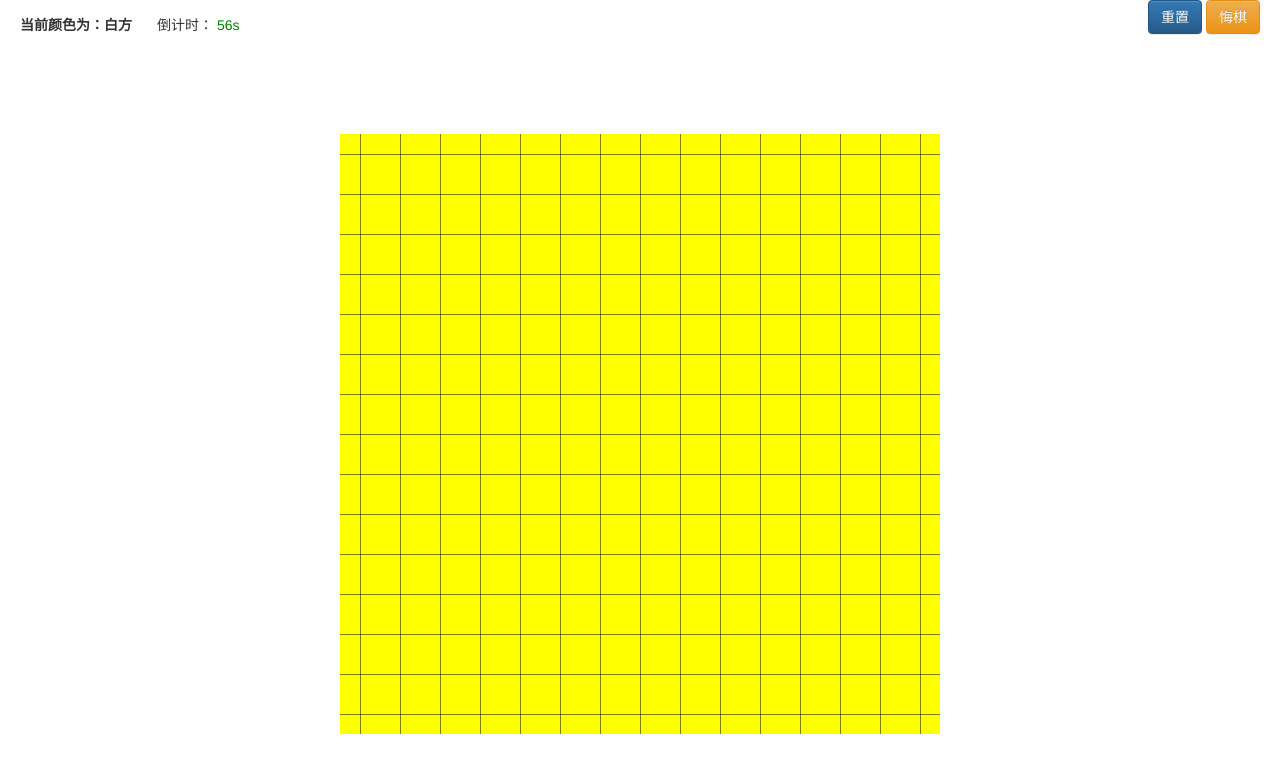
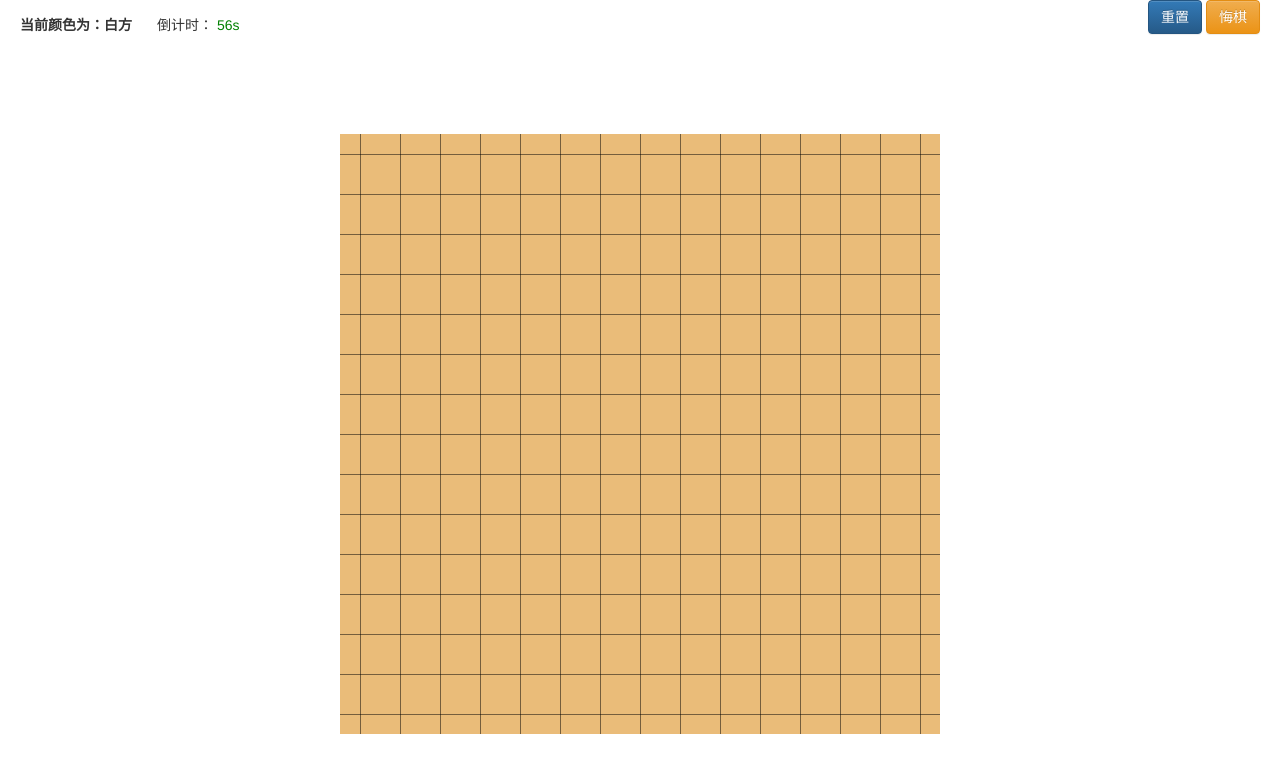
Before and after one commit to lth707/Gobang, a plain HTML site: page index.html in a window 1280 px wide. Drawn offline with nearby package versions, Linux system fonts and the light colour scheme.

Commit message:
'演示'

```diff
--- a/index.css
+++ b/index.css
@@ -2,7 +2,7 @@
     width: 600px;
     height: 600px;
     margin: 0 auto;
-    background: linear-gradient(90deg, #000000 0, transparent 1px), linear-gradient( #000000 0, #ffff00 1px);
+    background: linear-gradient(90deg, #000000 0, transparent 1px), linear-gradient( #000000 0, #eabc79 1px);
     background-size: 40px 40px;
     background-position: 20px 20px;
     background-clip: padding-box;
```
Also changed, not shown: 演示/show.gif (added).
